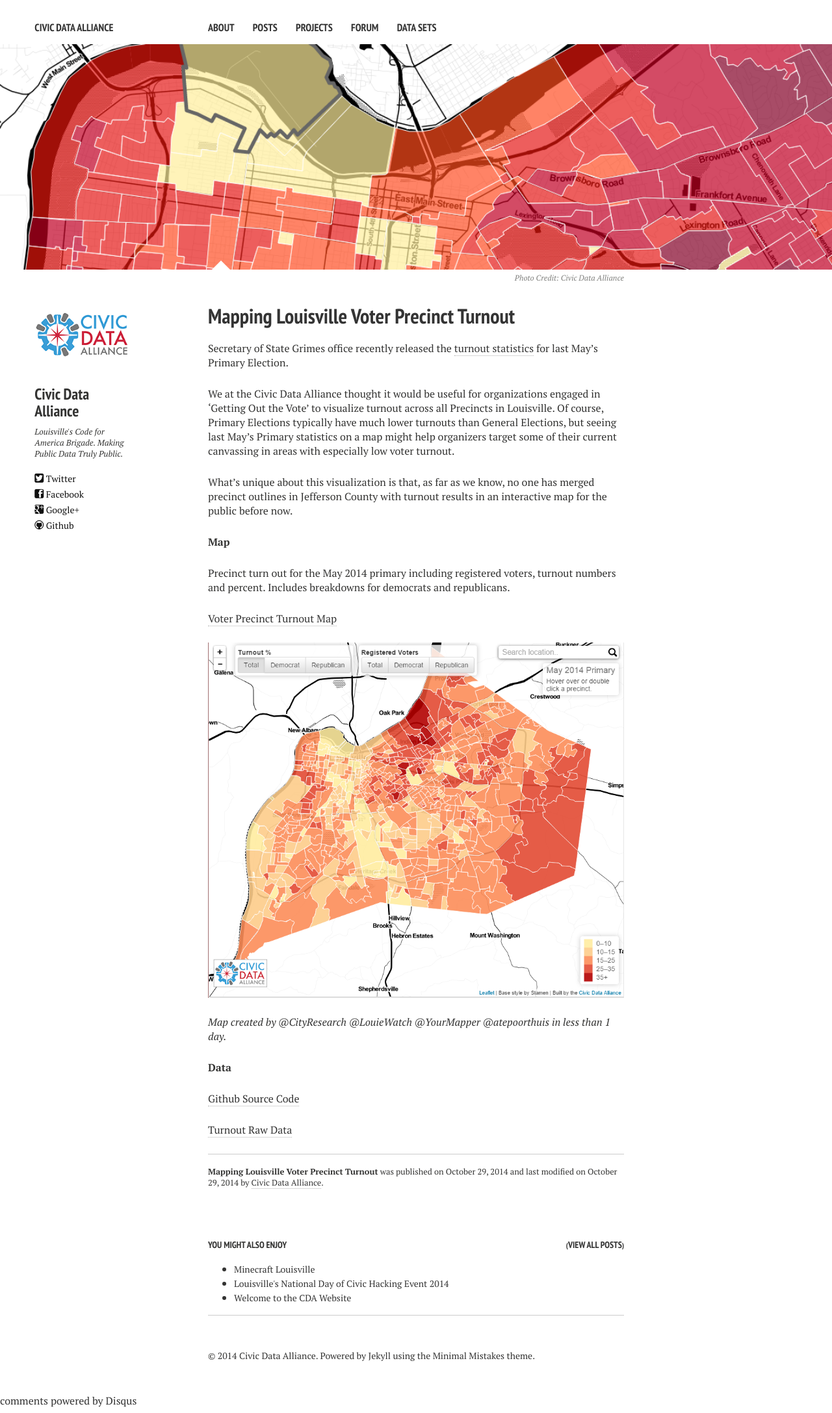
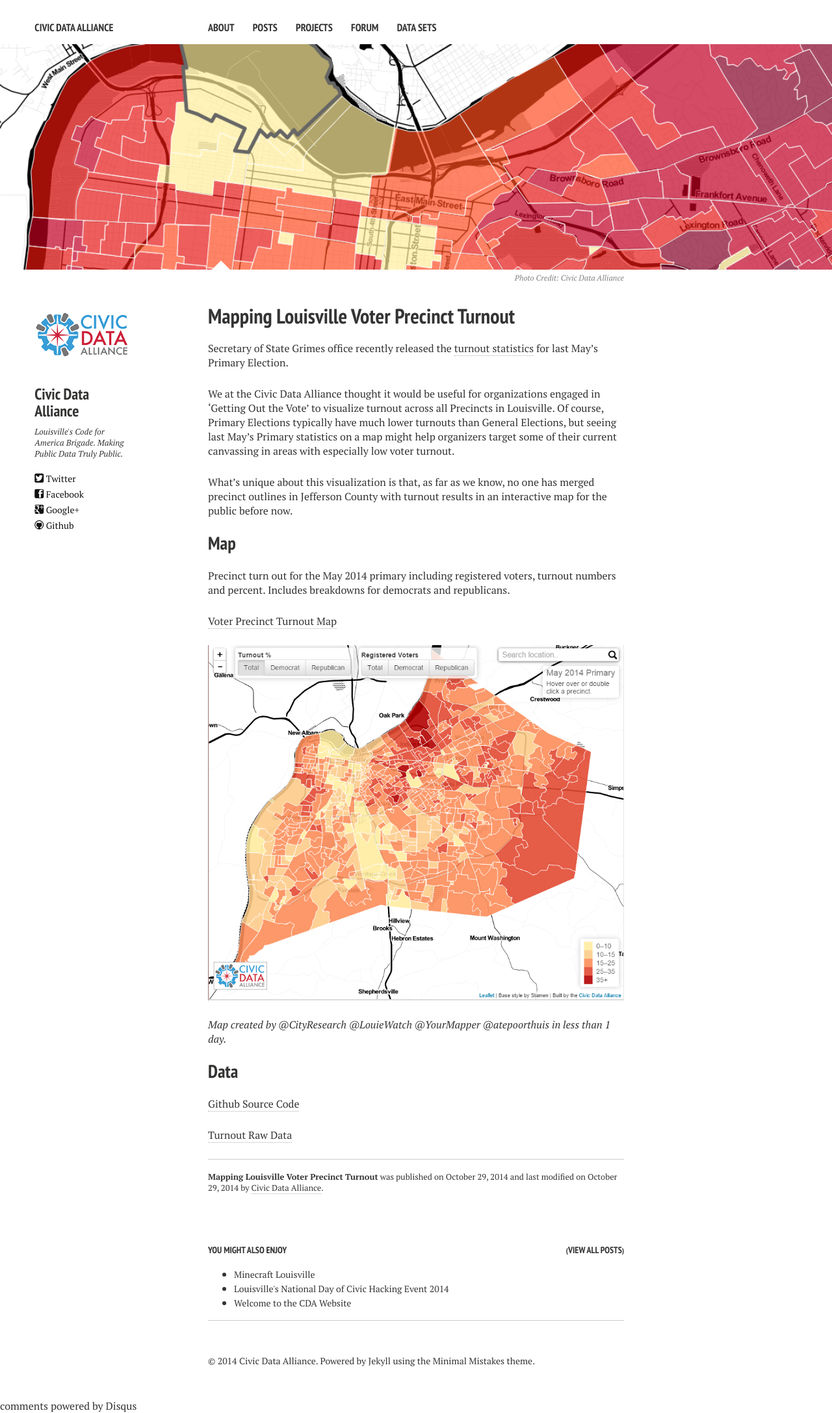
Before and after one commit to reydelleon/civicdata.github.io, a Jekyll site: the page built from _posts/2014-10-29-louisville-voter-precinct-turnout.md, in a window 1280 px wide. Shown: the whole page at 65% size. Built offline with Jekyll 4.4.1, drawn with Linux system fonts in a browser that asks for light colours; nearby versions of some CDN libraries; comment, search, counter and statistics services are not loaded.

Commit message:
Headings

```diff
--- a/_posts/2014-10-29-louisville-voter-precinct-turnout.md
+++ b/_posts/2014-10-29-louisville-voter-precinct-turnout.md
@@ -17,7 +17,7 @@ We at the Civic Data Alliance thought it would be useful for organizations engag
 
 What's unique about this visualization is that, as far as we know, no one has merged precinct outlines in Jefferson County with turnout results in an interactive map for the public before now.
 
-**Map**
+## Map
 
 Precinct turn out for the May 2014 primary including registered voters, turnout numbers and percent. Includes breakdowns for democrats and republicans.
 
@@ -27,7 +27,7 @@ Precinct turn out for the May 2014 primary including registered voters, turnout
 
 *Map created by [@CityResearch](http://www.twitter.com/CityResearch) [@LouieWatch](http://www.twitter.com/LouieWatch)  [@YourMapper](http://www.twitter.com/YourMapper)  [@atepoorthuis](http://www.twitter.com/atepoorthuis) in less than 1 day.*
 
-**Data**
+## Data
 
 [Github Source Code](https://github.com/civicdata/LouisvilleVoterTurnoutMap)
 
```
